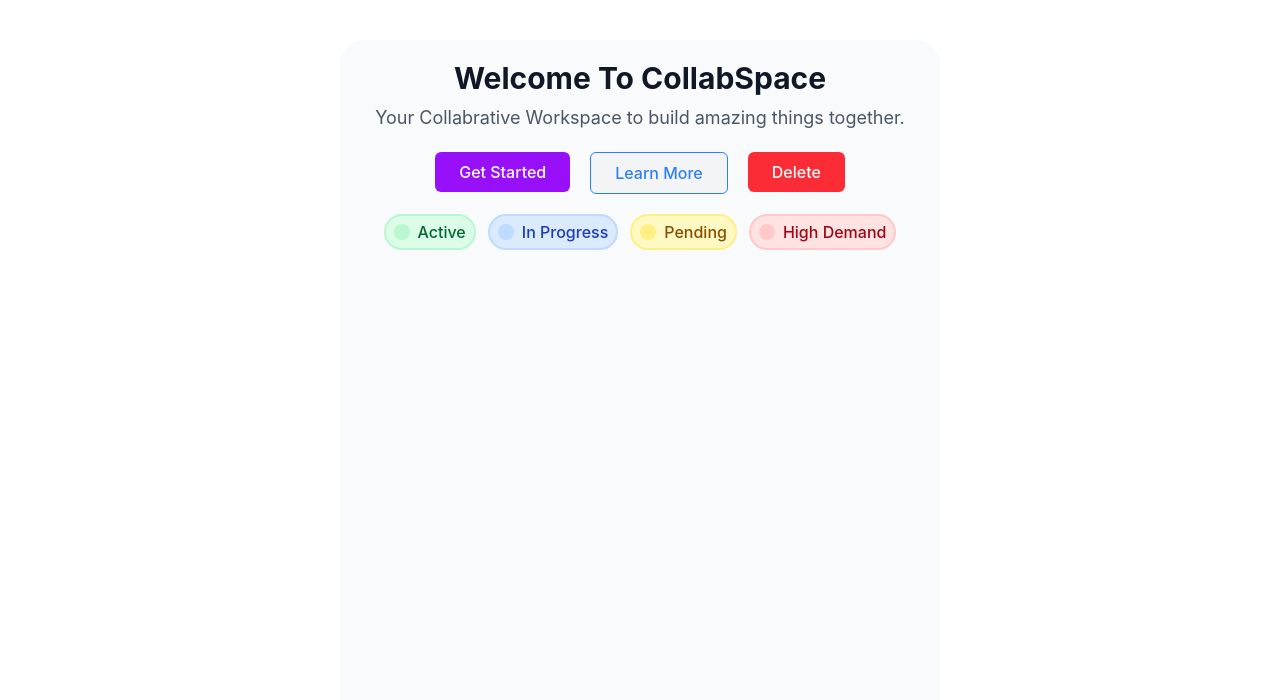
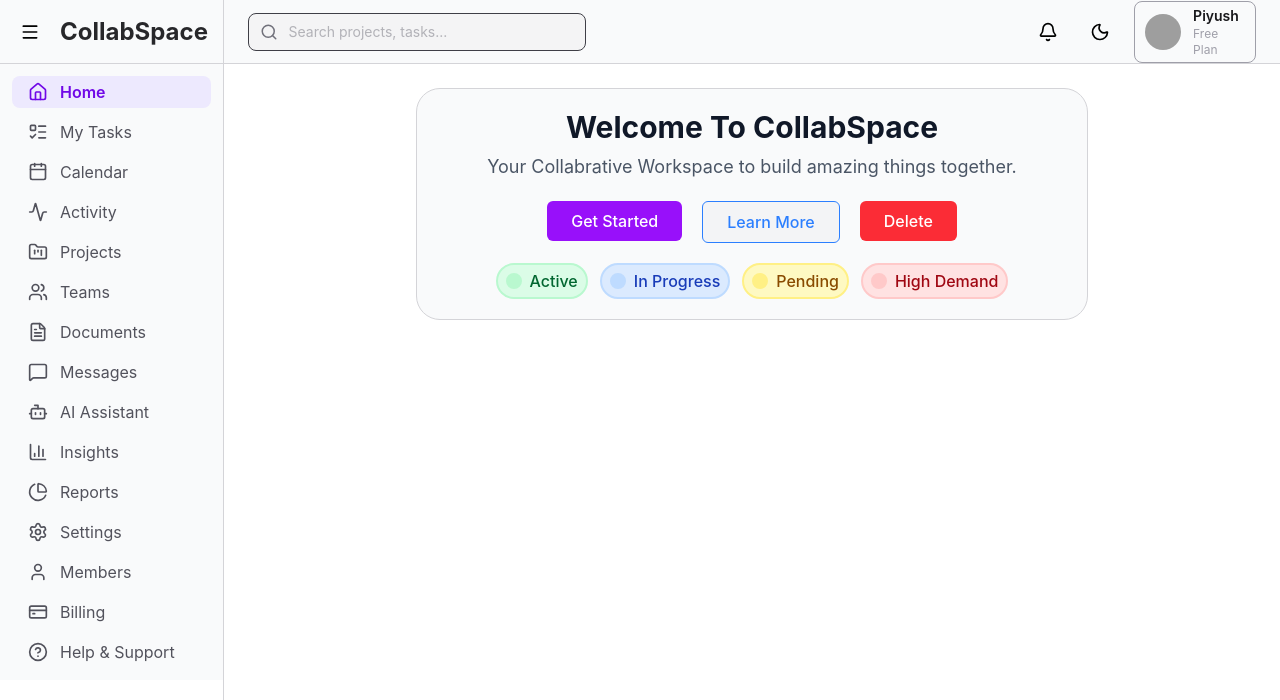
Before and after one commit to piyusshhjangid/CollabSpace, a React (Vite) app in the folder collabSpace-frontend/: page / in a window 1280 px wide. Shown: the top 700 px of the page. Built offline with nearby package versions, Linux system fonts and the light colour scheme; grey boxes are pictures that could not be loaded.

Commit message:
day-2 commit

```diff
--- a/collabSpace-frontend/package.json
+++ b/collabSpace-frontend/package.json
@@ -11,6 +11,7 @@
   },
   "dependencies": {
     "@tailwindcss/vite": "^4.3.3",
+    "lucide-react": "^1.25.0",
     "react": "^19.2.7",
     "react-dom": "^19.2.7",
     "tailwindcss": "^4.3.3"
--- a/collabSpace-frontend/src/App.tsx
+++ b/collabSpace-frontend/src/App.tsx
@@ -1,9 +1,12 @@
+import Shell from "./components/layout/Shell";
 import HomePage from "./pages/HomePage";
 
 const App = () => {
   return (
-    <div>
-      <HomePage/>
+    <div className="h-screen">
+      <Shell>
+        <HomePage/>
+      </Shell>
     </div>
   );
 };
--- /dev/null
+++ b/collabSpace-frontend/src/components/layout/Shell.tsx
@@ -0,0 +1,24 @@
+import Sidebar from "./SideBar";
+import TopBar from "./TopBar";
+
+interface ShellProps {
+  children: React.ReactNode;
+}
+
+export default function Shell({ children }: ShellProps) {
+  return (
+    <div className="flex h-screen w-screen flex-col bg-gray-50">
+      <TopBar />
+
+      <div className="flex flex-1">
+        <div className="flex flex-col w-56 border-r border-zinc-300 bg-white">
+          <Sidebar />
+        </div>
+
+        <main className="flex-1 overflow-y-auto bg-white p-6">
+          {children}
+        </main>
+      </div>
+    </div>
+  );
+}
--- /dev/null
+++ b/collabSpace-frontend/src/components/layout/SideBar.tsx
@@ -0,0 +1,30 @@
+import { navItems } from "../../types/navigation";
+
+export default function Sidebar() {
+  const currentPath = "/";
+
+  return (
+    <aside className="w-56 border-r border-zinc-300 bg-gray-50 ">
+      <nav className=" flex flex-col gap-2 py-3 px-3 justify-between">
+        {navItems.map((item) => {
+          const Icon = item.icon;
+
+          return (
+            <button
+              key={item.path}
+              className={`flex items-center gap-3 rounded-lg px-4 py-1 text-left transition
+              ${
+                currentPath === item.path
+                  ? "bg-violet-100 text-violet-700 font-semibold"
+                  : "text-zinc-600 hover:bg-zinc-100"
+              }`}
+            >
+              <Icon size={20} />
+              {item.label}
+            </button>
+          );
+        })}
+      </nav>
+    </aside>
+  );
+}
--- /dev/null
+++ b/collabSpace-frontend/src/components/layout/TopBar.tsx
@@ -0,0 +1,48 @@
+import { Search, Bell, Moon, Menu } from "lucide-react";
+
+export default function TopBar() {
+  return (
+    <header className="flex h-16  border-b border-zinc-300 bg-gray-50 pl-3 pr-6">
+      <div className="w-53 gap-3 flex flex-row items-center border-r border-zinc-300">
+        <button className="rounded-lg p-2 transition hover:bg-zinc-200">
+          <Menu size={20} className="text-black" />
+        </button>
+        <h1 className="font-bold text-2xl mr-3 text-zinc-800">CollabSpace</h1>
+      </div>
+      <div className="flex flex-row gap-111 items-center">
+        <div className=" ml-6 relative w-85">
+          <Search
+            size={18}
+            className="absolute left-3 top-1/2 -translate-y-1/2 text-zinc-500"
+          />
+          <input
+            type="text"
+            placeholder="Search projects, tasks..."
+            className="w-full rounded-lg border border-zinc-700 bg-zinc-100 py-2 pl-10 pr-4 text-sm text-zinc-500 outline-none transition focus:border-violet-500"
+          />
+        </div>
+        <div className="flex items-center gap-4">
+          <button className="rounded-lg p-2 transition hover:bg-zinc-200">
+            <Bell size={20} />
+          </button>
+          <button className="rounded-lg p-2 transition hover:bg-zinc-200">
+            <Moon size={20} />
+          </button>
+
+          <div className="flex items-center gap-3 rounded-lg border border-zinc-400 px-2.5 py-1">
+            <img
+              src="https://i.pinimg.com/736x/7c/69/0c/7c690cec9701e11f3995b0c16583ed21.jpg"
+              alt="User"
+              className="h-9 w-9 rounded-full"
+            />
+
+            <div className="hidden md:block">
+              <p className="text-sm font-semibold text-zinc-900">Piyush</p>
+              <p className="text-xs text-zinc-400">Free Plan</p>
+            </div>
+          </div>
+        </div>
+      </div>
+    </header>
+  );
+}
--- a/collabSpace-frontend/src/pages/HomePage.tsx
+++ b/collabSpace-frontend/src/pages/HomePage.tsx
@@ -6,8 +6,8 @@ const HomePage = () => {
     console.log(message);
   };
   return (
-    <div className="h-screen p-10 flex justify-center">
-      <div className="flex flex-col w-1/2 rounded-3xl bg-gray-50 items-center p-5 gap-5">
+    <div className="flex justify-center">
+      <div className="flex flex-col w-2/3 rounded-3xl bg-gray-50 items-center p-5 gap-5 border border-zinc-300">
         <div className="flex flex-col items-center gap-2">
           <h1 className="font-bold text-3xl text-gray-900">
             Welcome To CollabSpace
--- /dev/null
+++ b/collabSpace-frontend/src/types/navigation.ts
@@ -0,0 +1,47 @@
+import {
+  Home,
+  ListTodo,
+  Calendar,
+  Activity,
+  FolderKanban,
+  Users,
+  FileText,
+  MessageSquare,
+  Bot,
+  BarChart3,
+  PieChart,
+  Settings,
+  User,
+  CreditCard,
+  HelpCircle
+} from "lucide-react";
+
+import type { LucideIcon } from "lucide-react";
+
+export interface navItem {
+  label: string;
+  icon: LucideIcon;
+  path: string;
+}
+
+export const navItems: navItem[] = [
+    //General
+  { label: "Home", icon: Home, path: "/" },
+  { label: "My Tasks", icon: ListTodo, path: "/tasks" },
+  { label: "Calendar", icon: Calendar, path: "/calendar" },
+  { label: "Activity", icon: Activity, path: "/activity" },
+  //Collabration
+  { label: "Projects", icon: FolderKanban, path: "/projects" },
+  { label: "Teams", icon: Users, path: "/teams" },
+  { label: "Documents", icon: FileText, path: "/documents" },
+  { label: "Messages", icon: MessageSquare, path: "/messages" },
+  //Intelligence
+  { label: "AI Assistant", icon: Bot, path: "/assistant" },
+  { label: "Insights", icon: BarChart3, path: "/insights" },
+  { label: "Reports", icon: PieChart, path: "/reports" },
+  //Manage
+  { label: "Settings", icon: Settings, path: "/settings" },
+  { label: "Members", icon: User, path: "/members" },
+  { label: "Billing", icon: CreditCard, path: "/billing" },
+  { label: "Help & Support", icon: HelpCircle, path: "/support" },
+];
```
Also changed, not shown: 2 other files (tests, documents, lock files or other folders).
